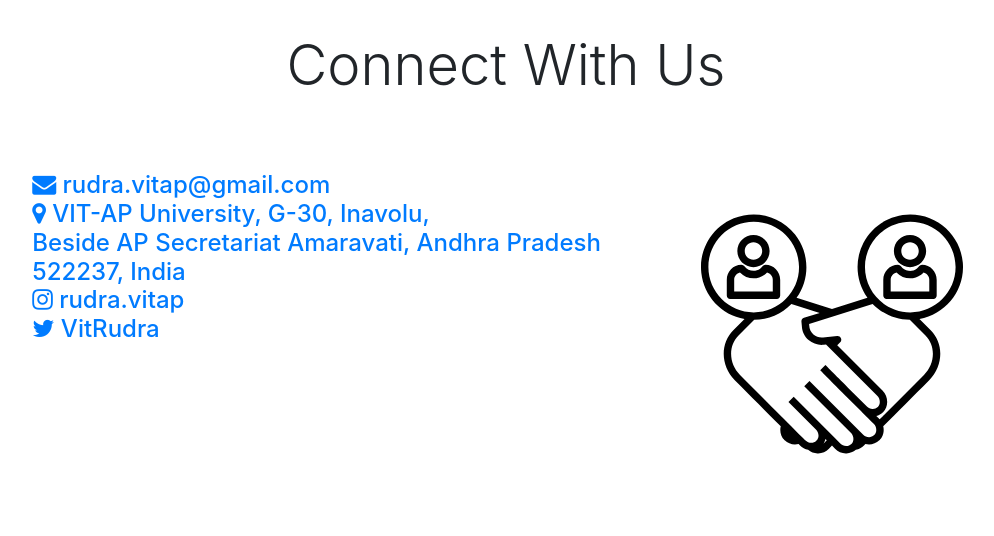
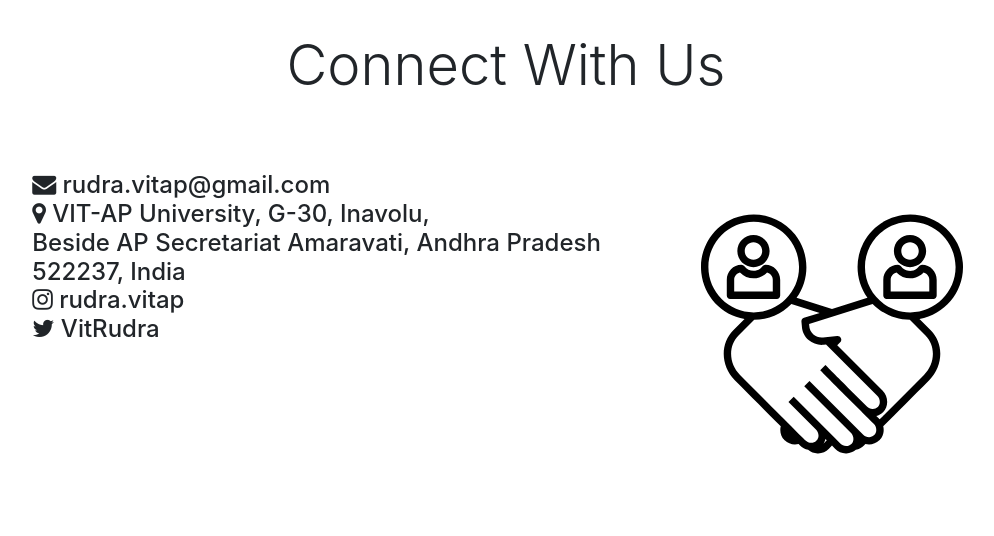
Before and after one commit to jauntyjay09/Rudra.github.io, a PHP site: page /connect.html in a window 1280 px wide. Shown: the part 1086-1622 px from the top of the page, without its empty margins (134-1128 px from the left). Run offline with PHP 8.4, Linux system fonts and the light colour scheme.

Commit message:
Update connect.css

```diff
--- a/connect.css
+++ b/connect.css
@@ -18,3 +18,7 @@ html,body{
       width: 100%;
       height: auto;
   }
+  a{
+    text-decoration: none;
+    color: inherit;
+}
```
